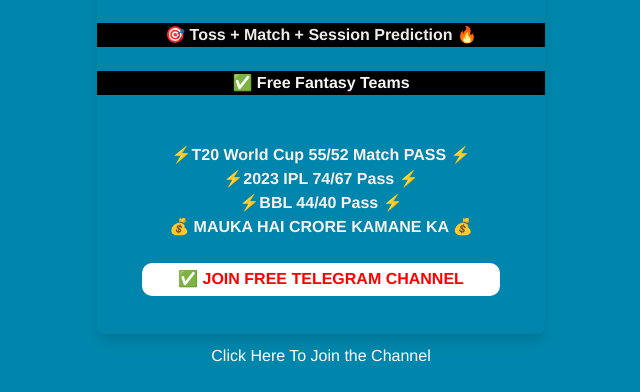
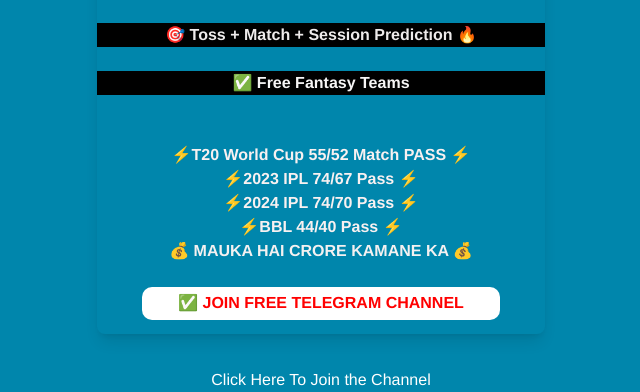
Before and after one commit to crickettoss/annafixer, a plain HTML site: page index.html in a window 1280 px wide. Shown: the part 482-874 px from the top of the page, without its empty margins (319-959 px from the left). Before the commit the page ends 850 px from the top, so only its background shows below. Drawn offline with nearby package versions, Linux system fonts and the light colour scheme.

Commit message:
index.html

```diff
--- a/index.html
+++ b/index.html
@@ -136,8 +136,8 @@
 
                                 <p style="color: rgb(248, 241, 241); font-weight: bold;">⚡T20 World Cup 55/52 Match PASS ⚡</p>
                                 <p style="color: rgb(248, 241, 241); font-weight: bold;">⚡2023 IPL 74/67 Pass ⚡</p>
+                                <p style="color: rgb(248, 241, 241); font-weight: bold;">⚡2024 IPL 74/70 Pass ⚡</p>
                                 <p style="color: rgb(248, 241, 241); font-weight: bold;">⚡BBL 44/40 Pass ⚡</p>
-                                <!-- <p style="color: rgb(248, 241, 241); font-weight: bold;">⚡T20 World Cup 55/52 Match PASS ⚡</p> -->
 
                                 <p style="color: rgb(244, 241, 241); font-weight: bold;">💰 MAUKA HAI CRORE KAMANE KA 💰</p> <br>
                             </a>
```
